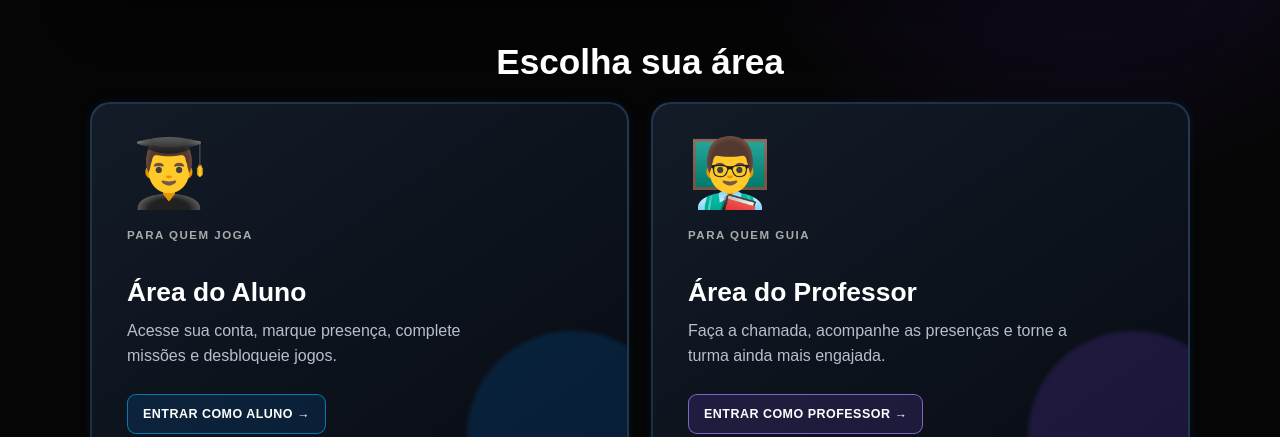
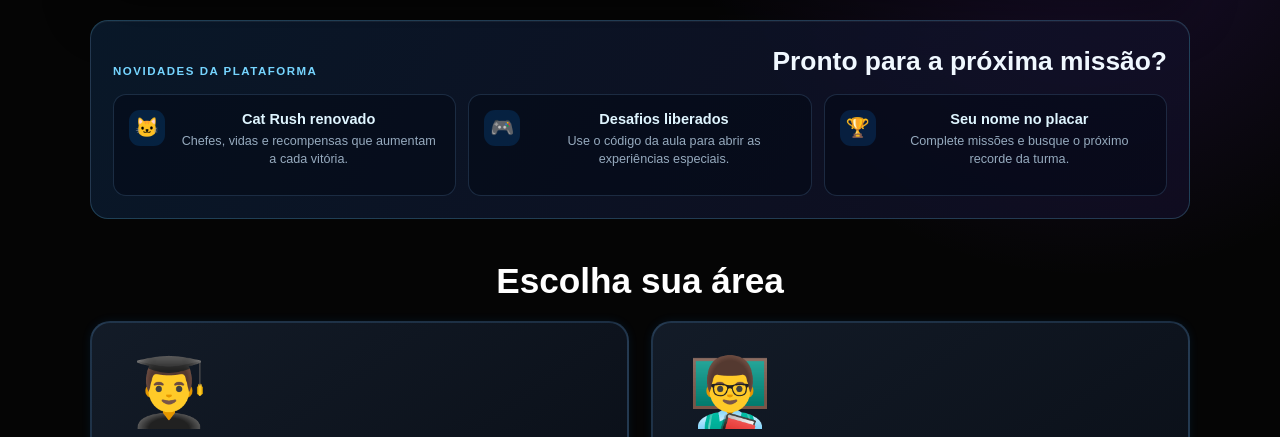
Before and after one commit to ronaldo585/game-over-cmto, a website: page index.html in a window 1280 px wide. Shown: the part 663-1100 px from the top of the page. Drawn offline with Linux system fonts and the light colour scheme.

Commit message:
Aprimora a página inicial da plataforma

```diff
--- a/index.html
+++ b/index.html
@@ -7,7 +7,7 @@
 
     <title>Game Over CMTO</title>
 
-    <link rel="stylesheet" href="./style.css?v=20260916-4">
+    <link rel="stylesheet" href="./style.css?v=20260923-1">
 </head>
 
 <body class="pagina-inicial">
@@ -30,6 +30,27 @@
                 <span>🎯 Missões</span>
                 <span>⭐ XP</span>
                 <span>🪙 Recompensas</span>
+            </div>
+        </section>
+
+        <section class="novidades-inicio" aria-labelledby="titulo-novidades">
+            <div class="novidades-cabecalho">
+                <p class="mini-titulo">NOVIDADES DA PLATAFORMA</p>
+                <h2 id="titulo-novidades">Pronto para a próxima missão?</h2>
+            </div>
+            <div class="novidades-lista">
+                <article>
+                    <span aria-hidden="true">🐱</span>
+                    <div><strong>Cat Rush renovado</strong><p>Chefes, vidas e recompensas que aumentam a cada vitória.</p></div>
+                </article>
+                <article>
+                    <span aria-hidden="true">🎮</span>
+                    <div><strong>Desafios liberados</strong><p>Use o código da aula para abrir as experiências especiais.</p></div>
+                </article>
+                <article>
+                    <span aria-hidden="true">🏆</span>
+                    <div><strong>Seu nome no placar</strong><p>Complete missões e busque o próximo recorde da turma.</p></div>
+                </article>
             </div>
         </section>
 
--- a/style.css
+++ b/style.css
@@ -1895,6 +1895,69 @@ body.tema-neon .progresso-xp {
 }
 
 .status-jogo span:last-child { border-right: 0; }
+.novidades-inicio {
+    margin: 20px 0 0;
+    padding: 22px;
+    border: 1px solid rgba(116, 213, 255, 0.22);
+    border-radius: 18px;
+    background: linear-gradient(120deg, rgba(10, 29, 50, 0.78), rgba(18, 14, 38, 0.78));
+    box-shadow: inset 0 1px rgba(255, 255, 255, 0.05);
+}
+
+.novidades-cabecalho {
+    display: flex;
+    align-items: end;
+    justify-content: space-between;
+    gap: 18px;
+}
+
+.novidades-cabecalho h2 {
+    margin: 3px 0 0;
+    color: #f0f8ff;
+    font-size: clamp(1.15rem, 2.5vw, 1.65rem);
+}
+
+.novidades-lista {
+    display: grid;
+    grid-template-columns: repeat(3, minmax(0, 1fr));
+    gap: 12px;
+    margin-top: 17px;
+}
+
+.novidades-lista article {
+    display: flex;
+    gap: 12px;
+    min-height: 102px;
+    padding: 15px;
+    border: 1px solid rgba(130, 195, 255, 0.17);
+    border-radius: 13px;
+    background: rgba(4, 10, 22, 0.55);
+}
+
+.novidades-lista article > span {
+    display: grid;
+    flex: 0 0 36px;
+    width: 36px;
+    height: 36px;
+    place-items: center;
+    border-radius: 11px;
+    background: rgba(10, 135, 255, 0.16);
+    font-size: 1.2rem;
+}
+
+.novidades-lista strong {
+    display: block;
+    margin: 1px 0 5px;
+    color: #dff5ff;
+    font-size: 0.91rem;
+}
+
+.novidades-lista p {
+    margin: 0;
+    color: #96aabe;
+    font-size: 0.79rem;
+    line-height: 1.45;
+}
 .inicio-main > h2 { margin: 42px 0 4px; font-size: clamp(1.5rem, 3vw, 2.2rem); }
 .pagina-inicial .areas { margin: 20px auto 0; gap: 22px; }
 
@@ -2051,6 +2114,8 @@ body.tema-neon .progresso-xp {
 @media (max-width: 760px) {
     .boas-vindas { align-items: flex-start; flex-direction: column; padding: 24px; }
     .status-jogo { width: 100%; }
+    .novidades-cabecalho { align-items: flex-start; flex-direction: column; gap: 3px; }
+    .novidades-lista { grid-template-columns: 1fr; }
     .pagina-inicial .areas { grid-template-columns: 1fr; }
     .cabecalho-area { padding-top: 64px; }
     .voltar-inicio { top: 15px; left: 15px; }
```
